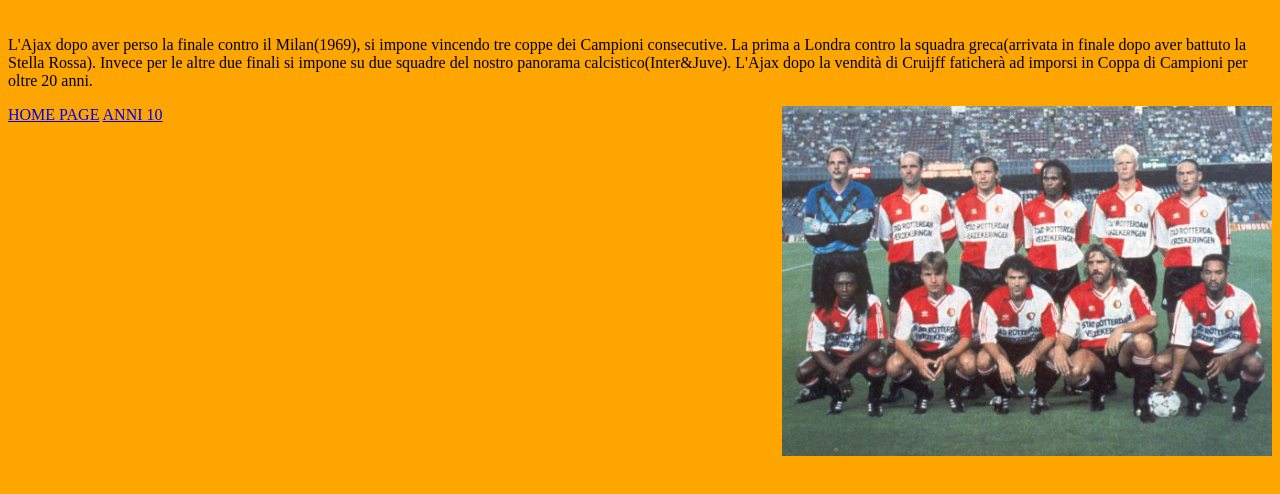
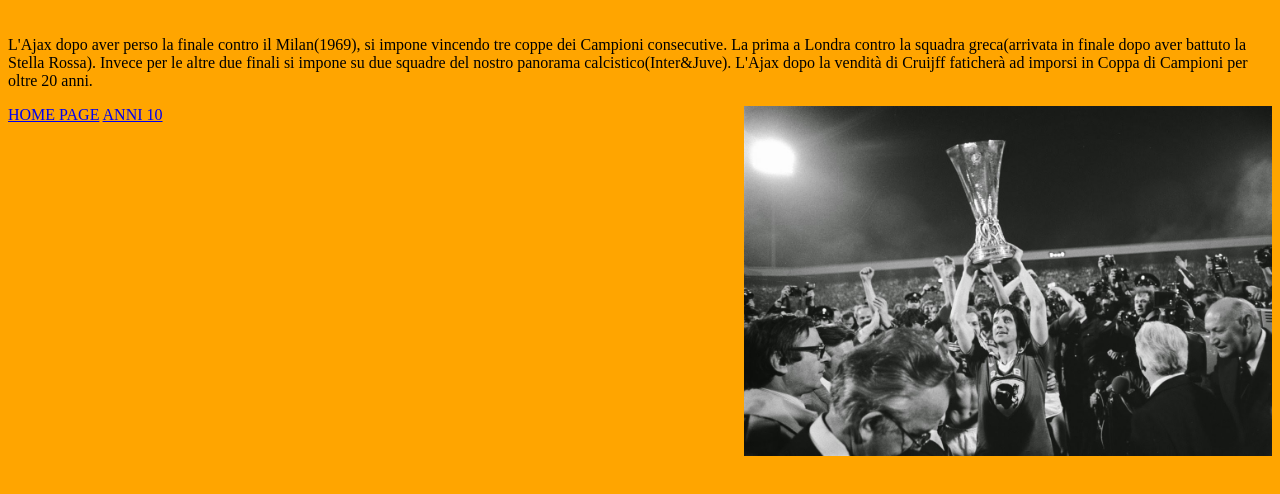
Before and after one commit to walidwalhan/walidwalhan.github.io, a plain HTML site: page AJAX.HTML in a window 1280 px wide. Shown: the part 48-542 px from the top of the page. Drawn offline with Linux system fonts and the light colour scheme.

Commit message:
Update AJAX.HTML

```diff
--- a/AJAX.HTML
+++ b/AJAX.HTML
@@ -5,6 +5,6 @@
 <h1> Dominio Ajax</h1>
 <br> L'Ajax dopo aver perso la finale contro il Milan(1969), si impone vincendo tre coppe dei Campioni consecutive. La prima a Londra contro la squadra greca(arrivata in finale dopo aver battuto la Stella Rossa). Invece per le altre due
 finali si impone su due squadre del nostro panorama calcistico(Inter&Juve). L'Ajax dopo la vendit&#224 di Cruijff faticher&#224 ad imporsi in Coppa di Campioni per oltre 20 anni.<p/>
-<img src="immagini/24.jpg"height="350" align="right">
+<img src="immagini/psv.jpg"height="350" align="right">
   <a href="index.html">HOME PAGE</a>
 <a href="3.html">ANNI 10</a>
```
